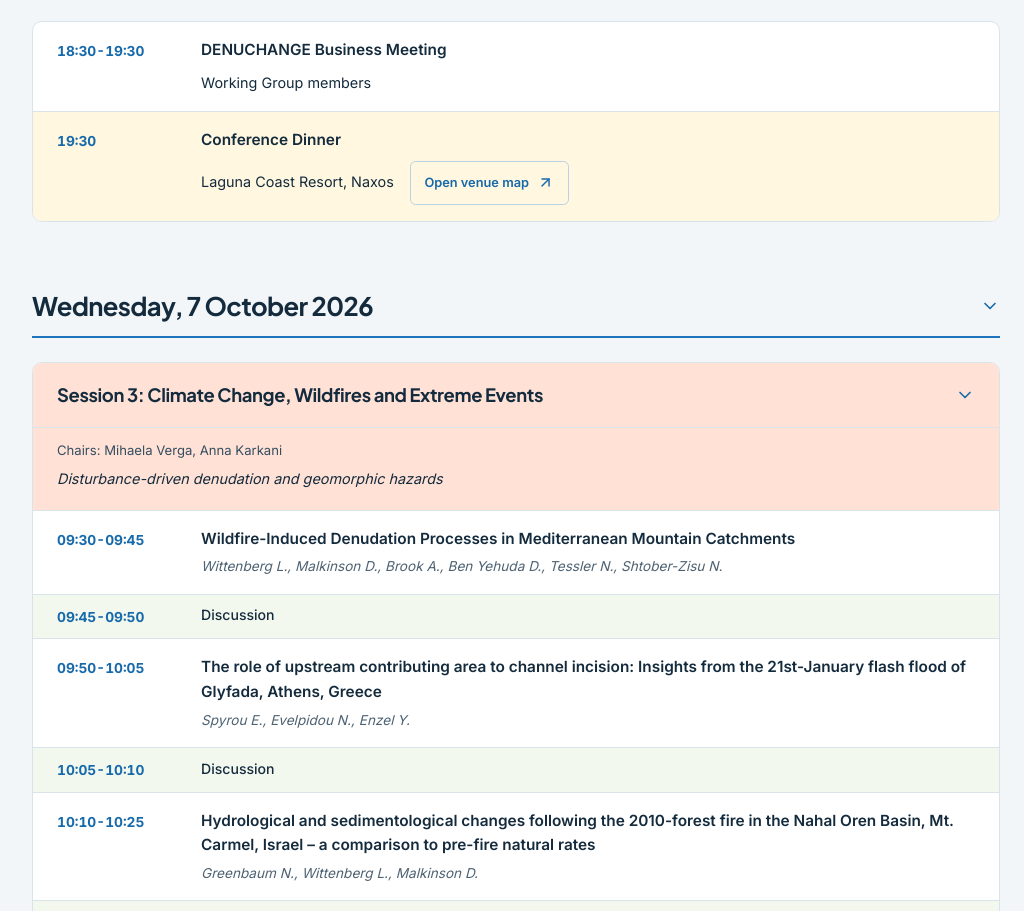
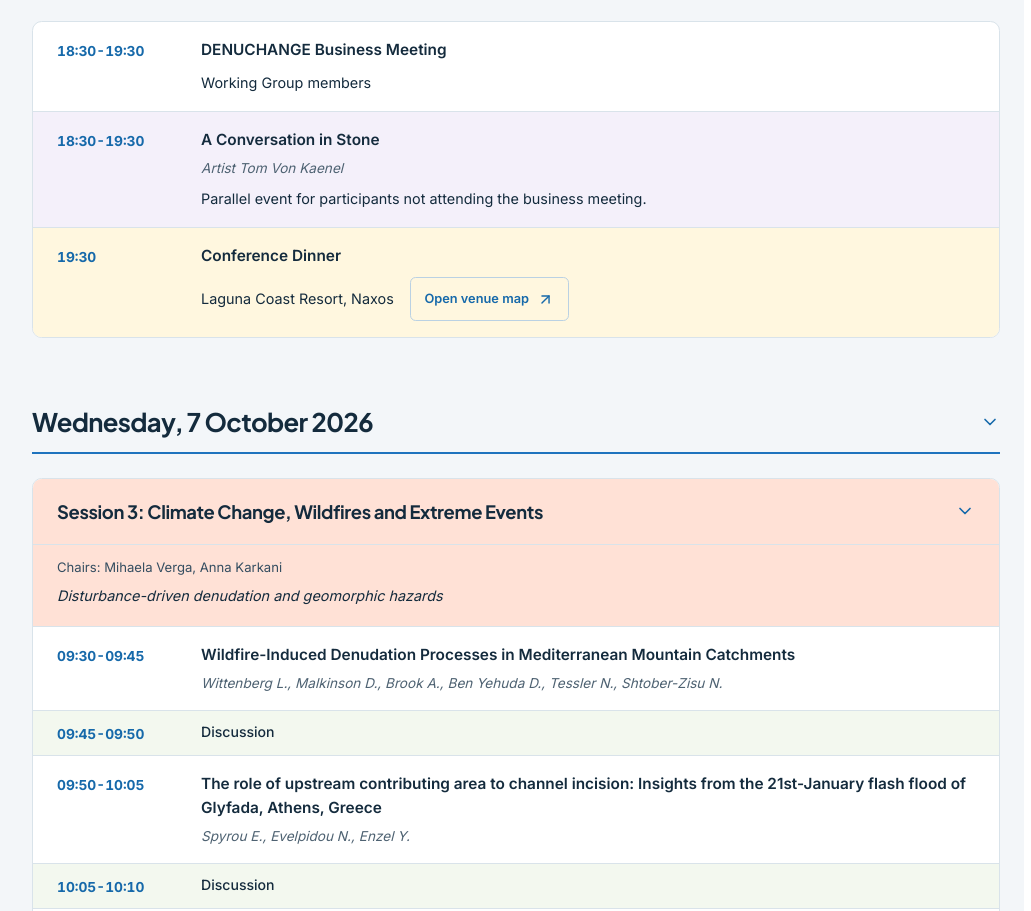
Before and after one commit to uoa-gr/denuchange, a React (Vite) app in the folder website/: page /agenda in a window 1280 px wide. Shown: the part 3553-4464 px from the top of the page, without its empty margins (248-1279 px from the left). Built offline with nearby package versions, Linux system fonts and the light colour scheme; no server answers.

Commit message:
Add A Conversation in Stone alongside the business meeting

```diff
--- a/website/src/pages/agenda/agenda-data.ts
+++ b/website/src/pages/agenda/agenda-data.ts
@@ -226,6 +226,13 @@ export const days: AgendaDay[] = [
             paragraphs: ['Working Group members'],
           },
           {
+            time: '18:30-19:30',
+            title: 'A Conversation in Stone',
+            speakers: ['Artist Tom Von Kaenel'],
+            paragraphs: ['Parallel event for participants not attending the business meeting.'],
+            kind: 'social',
+          },
+          {
             time: '19:30',
             title: 'Conference Dinner',
             paragraphs: [`${venueName} — ${venueUrl}`],
```
